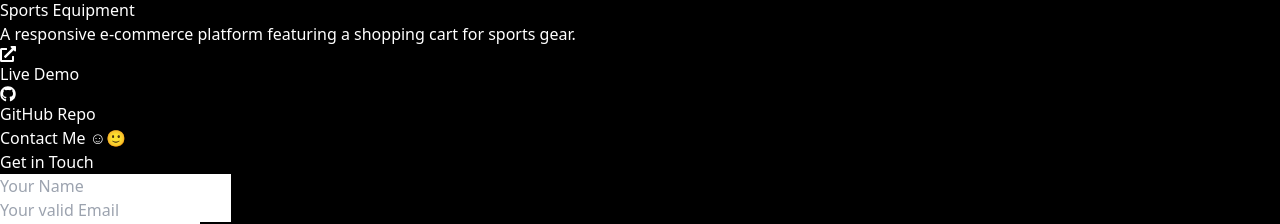
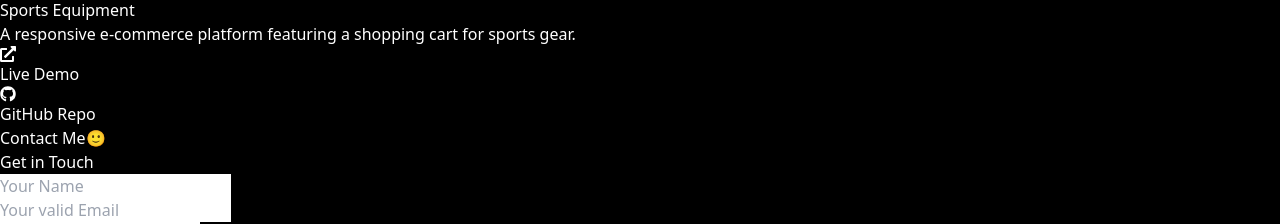
Before and after one commit to IsmailHossen87/PortfolioClient, a React (Vite) app: page / in a window 1280 px wide. Shown: the part 3484-3708 px from the top of the page. Built offline with nearby package versions, Linux system fonts and the light colour scheme.

Commit message:
remove emoji

```diff
--- a/src/Components/Contract.jsx
+++ b/src/Components/Contract.jsx
@@ -49,7 +49,7 @@ const Contact = () => {
       <div className="max-w-6xl mx-auto text-center">
         <h2 className="text-4xl md:text-5xl font-bold mb-10">
           <span className="text-yellow-400">Contact </span>
-          <span className="text-gray-300">Me ☺🙂</span>
+          <span className="text-gray-300">Me🙂</span>
         </h2>
 
         <div className="grid grid-cols-1 md:grid-cols-2 gap-12">
```
